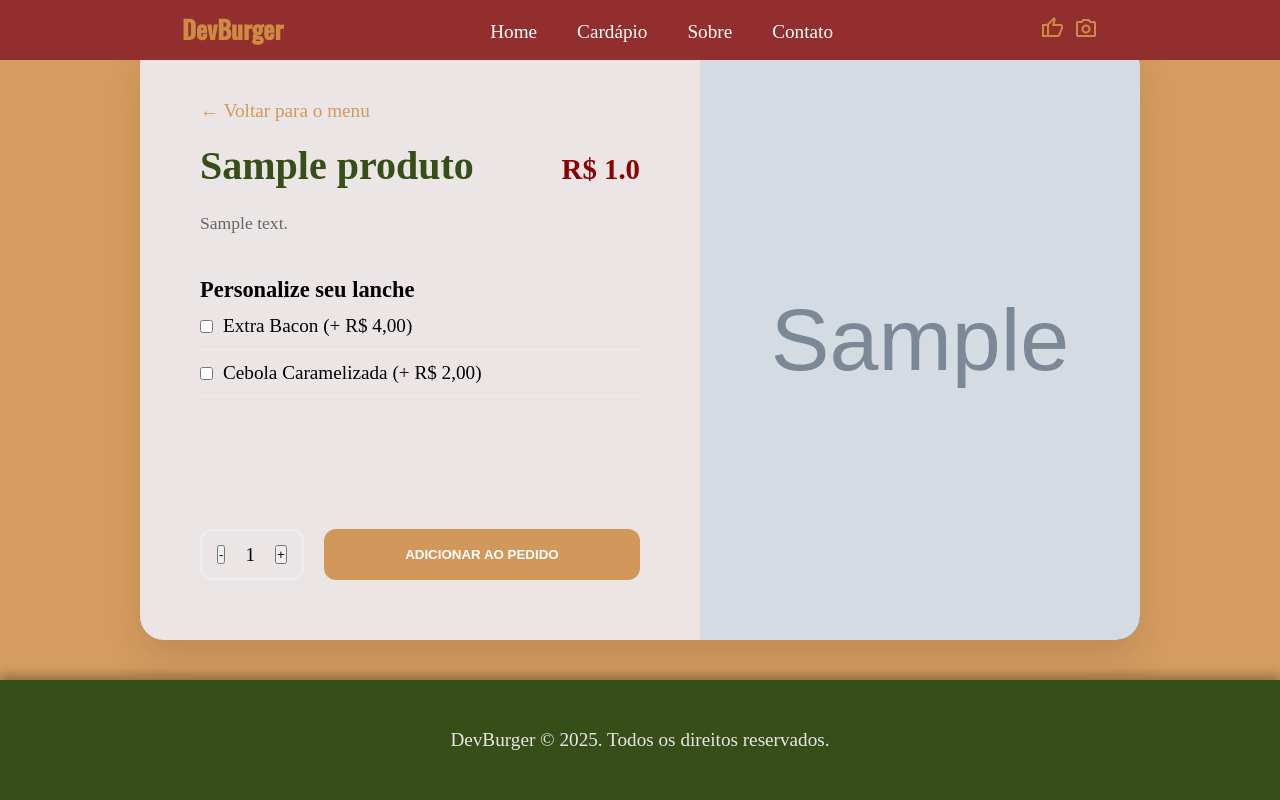
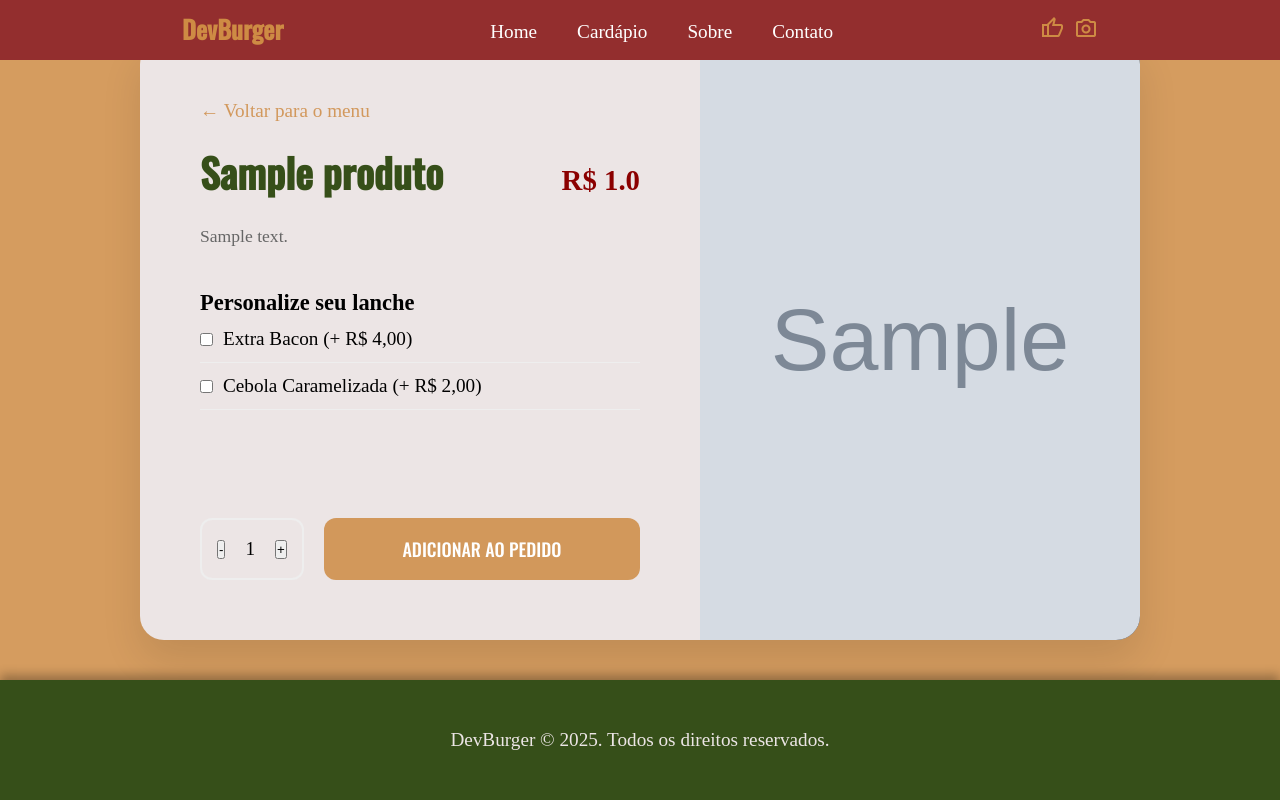
Before and after one commit to fernandagml/devburger-webservice, a Flask app: page /produto/1 in a window 1280 px wide. Run offline with Flask 3, Linux system fonts and the light colour scheme; tables that the repository leaves empty hold one stand-in row (values such as "Sample post"); grey boxes marked "Sample" are stand-in pictures.

Commit message:
Melorias html e css.

```diff
--- a/static/styles/cards.css
+++ b/static/styles/cards.css
@@ -54,7 +54,6 @@
 .card__title{
     color:  rgb(57, 81, 29);
     margin: 10px 0;
-
 }
 
 .card__description{
--- a/static/styles/main.css
+++ b/static/styles/main.css
@@ -7,7 +7,7 @@ body{
 }
 
 .products{
-    background-color: rgba(206, 139, 68, 0.85);
+    background-color: rgba(202, 141, 76, 0.85);
     padding: 20px 20px 40px 20px;
     width: 100%;
 }
@@ -134,7 +134,6 @@ body{
     justify-content: center;
     box-shadow: 0 5px 5px rgba(0, 0, 0, 0.1);
     transition: 0.3s;
-    font-family: "sans-serif";
     transition: transform 0.3s ease;
 }
 
--- a/static/styles/produto.css
+++ b/static/styles/produto.css
@@ -48,8 +48,9 @@ body {
     margin-bottom: 20px;
 }
 
-.title {
+.title-produto {
     font-size: 2.5rem;
+    font-family: "Oswald";
     margin: 0;
     color: var(--text-main);
 }
@@ -100,9 +101,10 @@ body {
     border: none;
     padding: 18px;
     border-radius: 12px;
-    font-weight: bold;
     cursor: pointer;
     transition: transform 0.2s;
+    font-family: "Oswald";
+    font-size: 18px;
 }
 
 .buy-button:hover {
--- a/templates/index.html
+++ b/templates/index.html
@@ -30,7 +30,7 @@
 
 <section class="products" id="menu">
     <div class="products__container">
-        <h2 class="products__title">CARDÁPIO</h2>
+        <h2 class="products__title">NOSSO CARDÁPIO</h2>
 
         <div class="products__grid">
             {% for produto in produtos %}
--- a/templates/produto.html
+++ b/templates/produto.html
@@ -9,7 +9,7 @@
         <a href="/" class="back-link">← Voltar para o menu</a>
 
         <div class="header-content">
-            <h1 class="title">{{ produto.nome_produto }}</h1>
+            <h1 class="title-produto">{{ produto.nome_produto }}</h1>
             <p class="price">R$ {{ produto.preco }}</p>
         </div>
 
```
